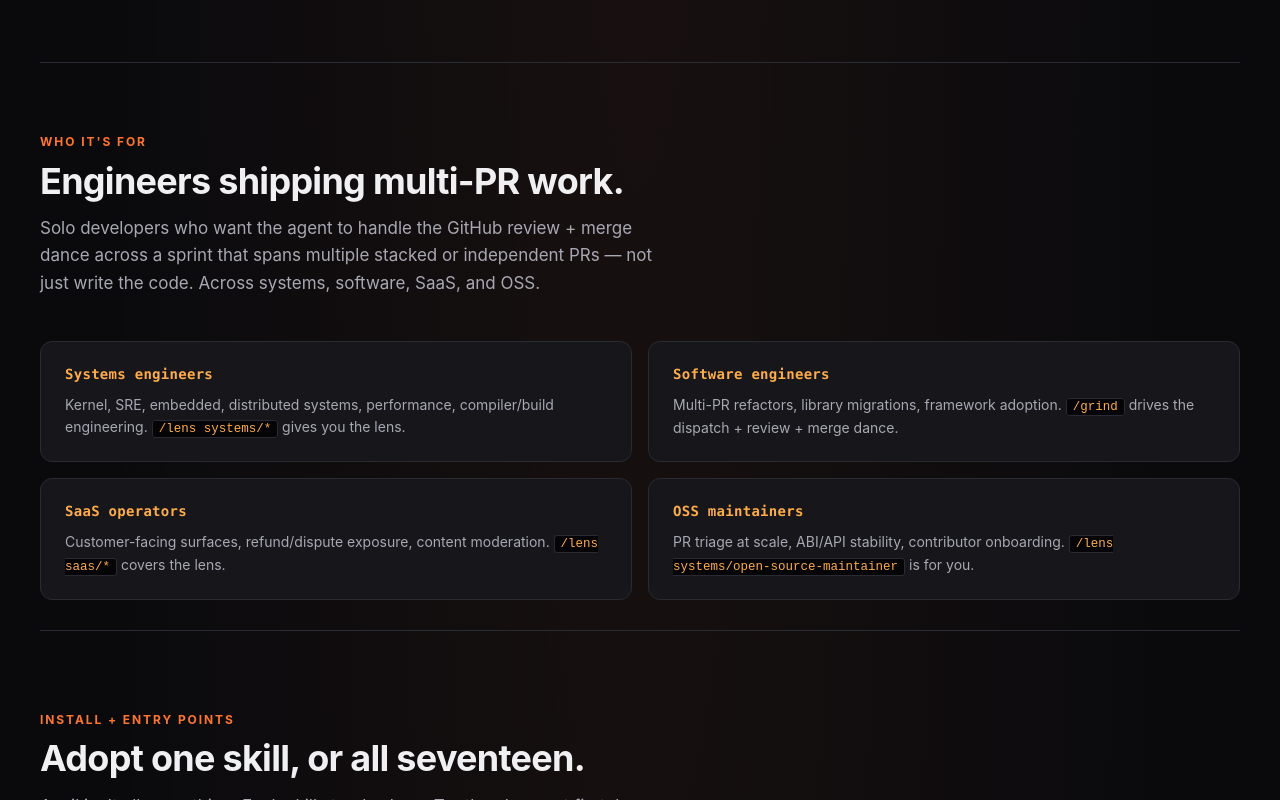
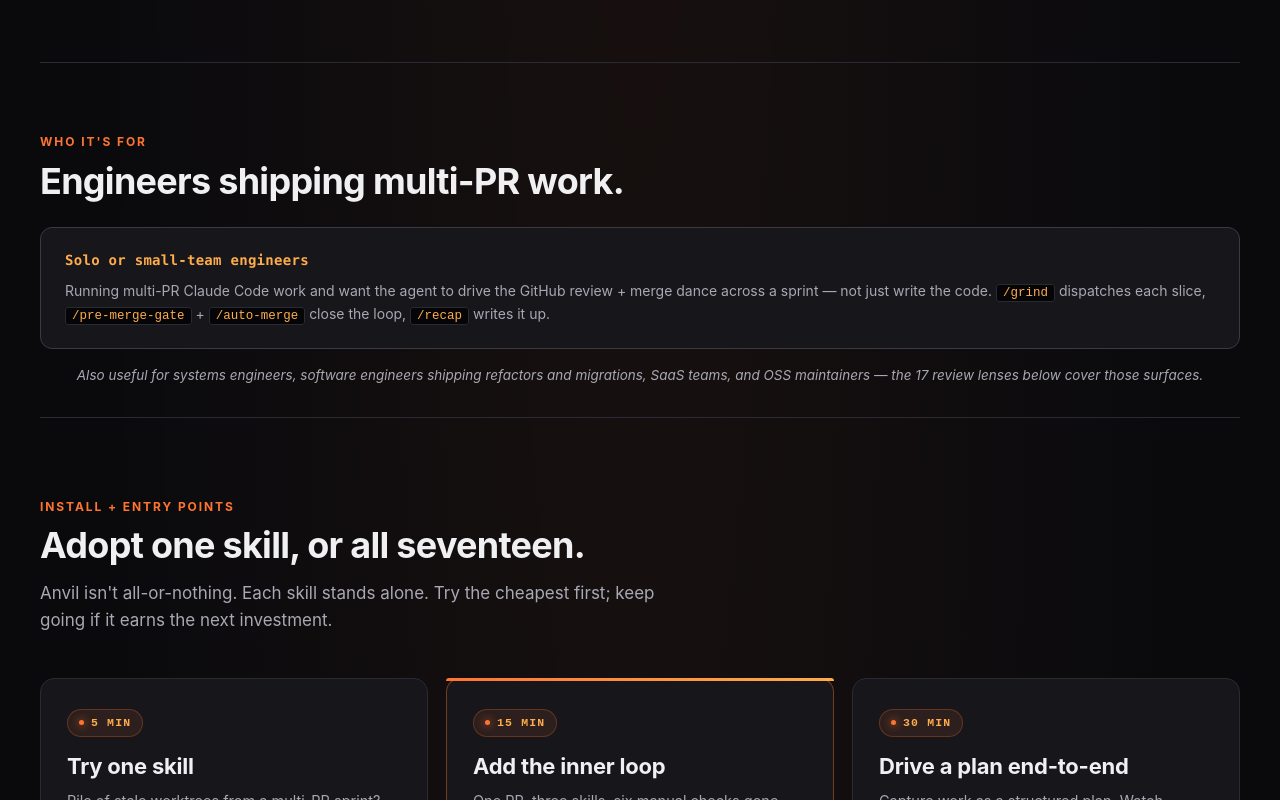
Before and after one commit to browerthomas/Anvil, a plain HTML site: page docs/index.html in a window 1280 px wide. Shown: the part 633-1433 px from the top of the page. Drawn offline with Linux system fonts and the light colour scheme.

Commit message:
feat(landing): A3 — collapse audience grid to one primary wedge (#48)
4-card grid → 1 primary card + 1-line secondary mention.

Primary wedge: solo or small-team engineers running multi-PR Claude
Code work.
Secondary: also useful for systems / software / SaaS / OSS.

17 review-lens callouts retained in the skill section. No rollback
trigger — anvil is operator-internal per the plan revision.

Slice A3 of docs/plans/2026-05-11-positioning-and-state-product/.

Co-authored-by: browerthomas <browerthomas@icloud.com>

```diff
--- a/docs/index.html
+++ b/docs/index.html
@@ -629,20 +629,18 @@
   a.badge:hover { color: var(--text); border-color: var(--border-2); background: var(--surface-2); }
   .badge-check { color: var(--ember-2); font-weight: 700; }
 
-  /* Who it's for — audience grid */
+  /* Who it's for — single primary card + inline secondary */
   .who-its-for { padding: 70px 0 30px; border-top: 1px solid var(--border); }
-  .audience-grid {
-    display: grid;
-    grid-template-columns: repeat(2, 1fr);
-    gap: 16px;
-    margin-top: 26px;
-  }
   .audience-card {
     background: var(--surface);
     border: 1px solid var(--border);
     border-radius: 12px;
     padding: 22px 24px;
     transition: transform 0.15s, border-color 0.15s, background 0.15s;
+    margin-top: 26px;
+  }
+  .audience-card.audience-primary {
+    border-color: var(--border-2);
   }
   .audience-card:hover { transform: translateY(-2px); border-color: var(--border-2); background: var(--surface-2); }
   .audience-name {
@@ -667,6 +665,14 @@
     font-size: 12.5px;
     font-family: 'JetBrains Mono', monospace;
     border: 1px solid var(--border);
+  }
+  .audience-secondary {
+    color: var(--text-2);
+    font-size: 13.5px;
+    line-height: 1.6;
+    margin: 16px 0 0;
+    text-align: center;
+    font-style: italic;
   }
 
   /* Lens namespace callout */
@@ -718,7 +724,6 @@
     .friction-arrow { transform: rotate(90deg); padding: 4px 0; }
     .artifacts-grid { grid-template-columns: 1fr; }
     .bt-grid { grid-template-columns: 1fr; }
-    .audience-grid { grid-template-columns: 1fr; }
     .badge-strip { justify-content: flex-start; }
     .oneliner-wrap .terminal { padding: 18px 18px; font-size: 12.5px; }
     .copy-btn { font-size: 11px; padding: 4px 8px; }
@@ -776,25 +781,11 @@
 <section class="who-its-for wrap">
   <p class="section-eyebrow">Who it's for</p>
   <h2 class="section-title">Engineers shipping multi-PR work.</h2>
-  <p class="section-sub">Solo developers who want the agent to handle the GitHub review + merge dance across a sprint that spans multiple stacked or independent PRs &mdash; not just write the code. Across systems, software, SaaS, and OSS.</p>
-  <div class="audience-grid">
-    <div class="audience-card">
-      <p class="audience-name">Systems engineers</p>
-      <p>Kernel, SRE, embedded, distributed systems, performance, compiler/build engineering. <code>/lens systems/*</code> gives you the lens.</p>
-    </div>
-    <div class="audience-card">
-      <p class="audience-name">Software engineers</p>
-      <p>Multi-PR refactors, library migrations, framework adoption. <code>/grind</code> drives the dispatch + review + merge dance.</p>
-    </div>
-    <div class="audience-card">
-      <p class="audience-name">SaaS operators</p>
-      <p>Customer-facing surfaces, refund/dispute exposure, content moderation. <code>/lens saas/*</code> covers the lens.</p>
-    </div>
-    <div class="audience-card">
-      <p class="audience-name">OSS maintainers</p>
-      <p>PR triage at scale, ABI/API stability, contributor onboarding. <code>/lens systems/open-source-maintainer</code> is for you.</p>
-    </div>
+  <div class="audience-card audience-primary">
+    <p class="audience-name">Solo or small-team engineers</p>
+    <p>Running multi-PR Claude Code work and want the agent to drive the GitHub review + merge dance across a sprint &mdash; not just write the code. <code>/grind</code> dispatches each slice, <code>/pre-merge-gate</code> + <code>/auto-merge</code> close the loop, <code>/recap</code> writes it up.</p>
   </div>
+  <p class="audience-secondary">Also useful for systems engineers, software engineers shipping refactors and migrations, SaaS teams, and OSS maintainers &mdash; the 17 review lenses below cover those surfaces.</p>
 </section>
 
 <!-- ENTRY-POINT TIERS -->
```
